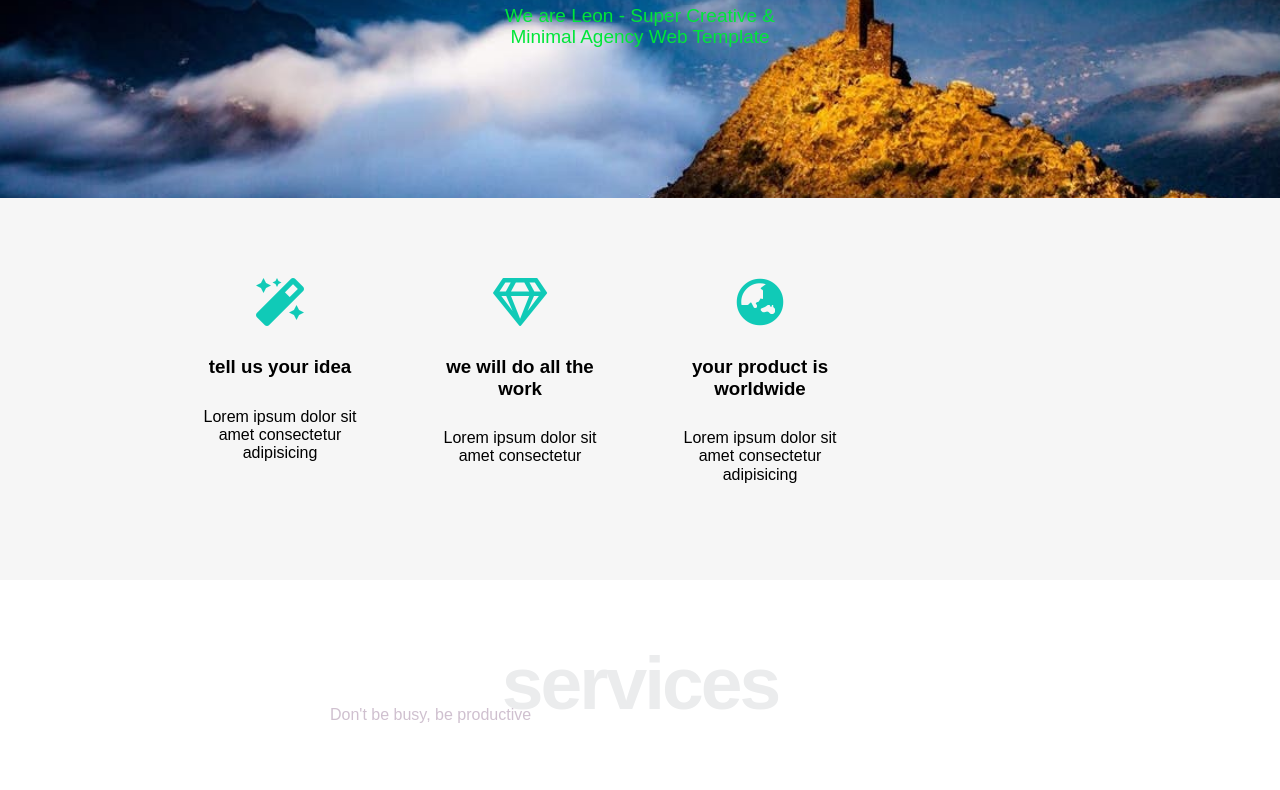
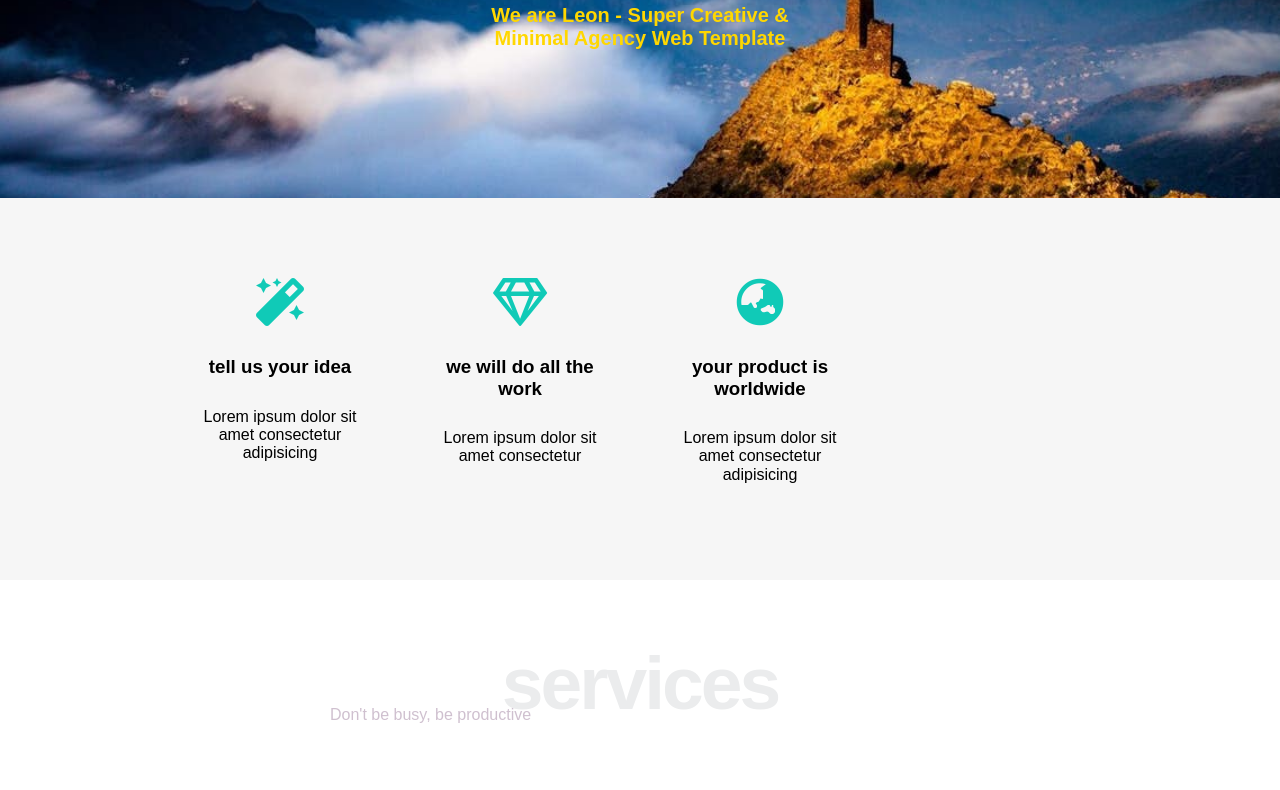
Before and after one commit to mahmoudnasaar/template-1, a plain HTML site: page index.html in a window 1280 px wide. Shown: the part 266-1056 px from the top of the page. Drawn offline with Linux system fonts and the light colour scheme.

Commit message:
first commit

```diff
--- a/css/leon.css
+++ b/css/leon.css
@@ -177,9 +177,11 @@ color: var(--main-color);
 }
 
 .landing .intro-text p{
-    font-size: 19px;
-    line-height: 1,8;
-    color: rgb(0, 230, 57);
+    font-size: 20px;
+    line-height: 1,5;
+    color: gold;
+font-weight: 800;
+
 }
 
 
```
